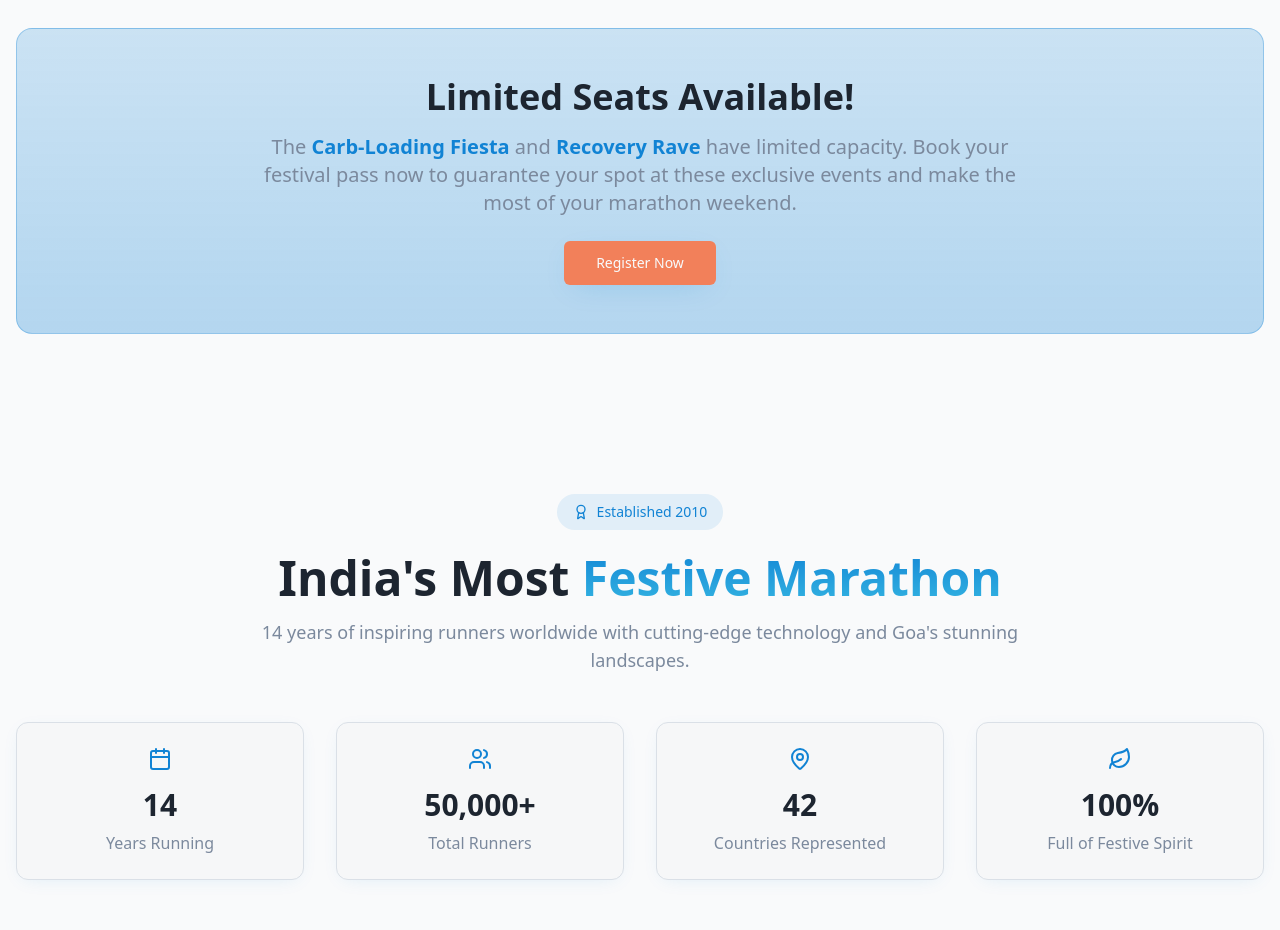
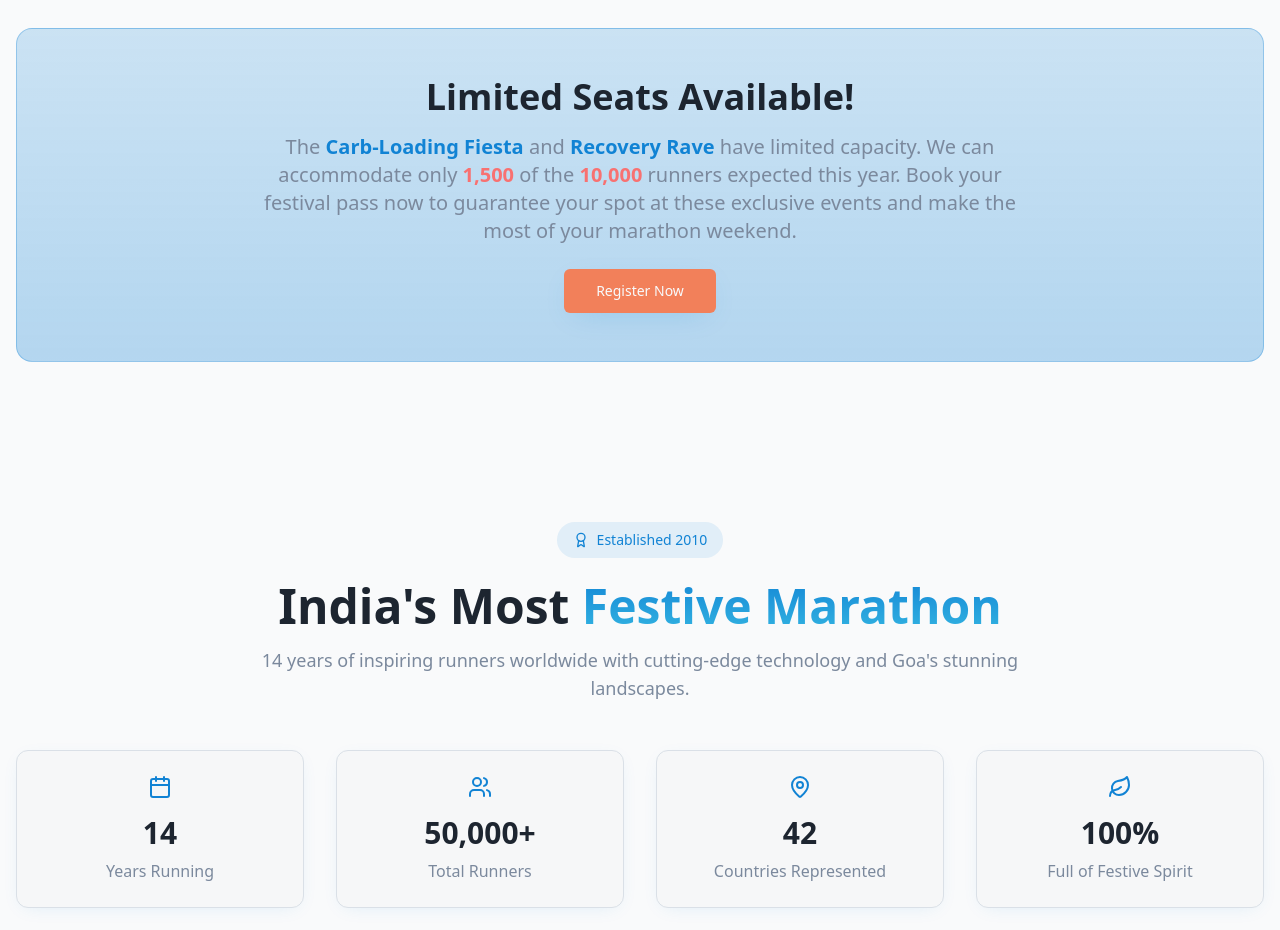
Before and after one commit to AVVKavvk/grm-fe, a React (Vite) app: page / in a window 1280 px wide. Shown: the part 2060-2990 px from the top of the page. Built offline with nearby package versions, Linux system fonts and the light colour scheme; the HTML template or start-up script is replaced by a standard one.

Commit message:
Event page chnages

```diff
--- a/src/components/EventsSection.tsx
+++ b/src/components/EventsSection.tsx
@@ -515,9 +515,12 @@ const EventsSection = () => {
                 <span className="font-semibold text-primary">
                   Recovery Rave
                 </span>{" "}
-                have limited capacity. Book your festival pass now to guarantee
-                your spot at these exclusive events and make the most of your
-                marathon weekend.
+                have limited capacity. We can accommodate only{" "}
+                <span className=" font-bold text-red-400">1,500</span> of the{" "}
+                <span className=" font-bold text-red-400">10,000 </span>
+                runners expected this year. Book your festival pass now to
+                guarantee your spot at these exclusive events and make the most
+                of your marathon weekend.
               </p>
               <a href="https://www.ifinish.in/running/SKF2025" target="_blank">
                 <Button variant="cta" size="lg">
--- a/src/components/FestivalHighlights.tsx
+++ b/src/components/FestivalHighlights.tsx
@@ -103,9 +103,12 @@ const FestivalHighlights = () => {
             </span>{" "}
             and{" "}
             <span className="font-semibold text-primary">Recovery Rave</span>{" "}
-            have limited capacity. Book your festival pass now to guarantee your
-            spot at these exclusive events and make the most of your marathon
-            weekend.
+            have limited capacity. We can accommodate only{" "}
+            <span className=" font-bold text-red-400">1,500</span> of the{" "}
+            <span className=" font-bold text-red-400">10,000 </span>
+            runners expected this year. Book your festival pass now to guarantee
+            your spot at these exclusive events and make the most of your
+            marathon weekend.
           </p>
           <a href="https://www.ifinish.in/running/SKF2025" target="_blank">
             <Button variant="cta" size="lg">
```
